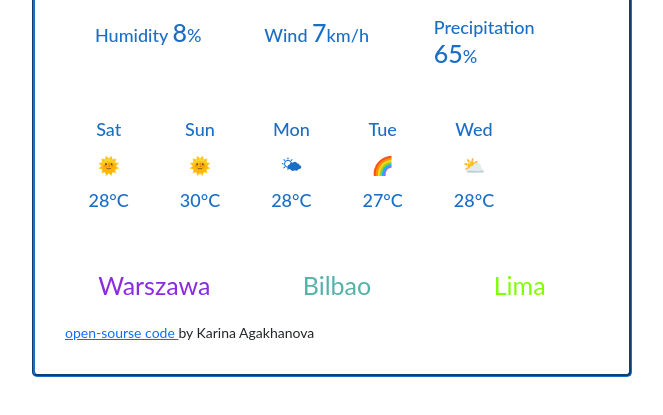
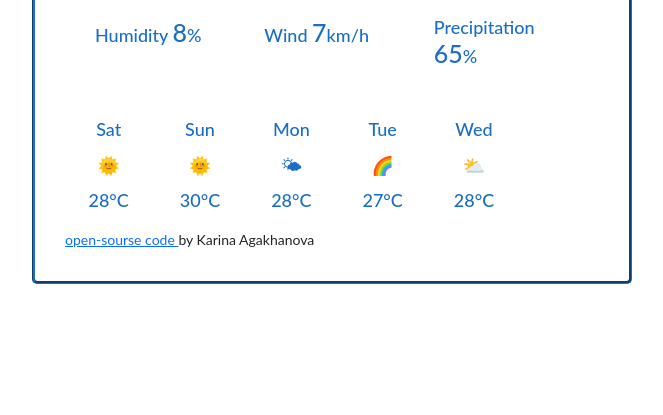
Before and after one commit to lacanella/K-Weather, a plain HTML site: page index.html in a window 1280 px wide. Shown: the part 781-1196 px from the top of the page, without its empty margins (38-701 px from the left). After the commit the page ends 1135 px from the top, so only its background shows below. Drawn offline with nearby package versions, Linux system fonts and the light colour scheme.

Commit message:
delete p with random cities

```diff
--- a/index.html
+++ b/index.html
@@ -75,20 +75,7 @@
         <div class="col-2">28°C</div>
       </div>
       </h4>
-      <br />
-      <p>
-      <div class="row">
-        <div class="col">
-          <div class="blueviolet"> Warszawa</div>
-        </div>
-        <div class="col">
-          <div class="green"> Bilbao</div>
-        </div>
-        <div class="col">
-          <div class="salad">Lima</div>
-        </div>
-      </div>
-      </p>
+
       <script
         src="https://cdn.jsdelivr.net/npm/bootstrap@5.2.0-beta1/dist/js/bootstrap.bundle.min.js"
         integrity="sha384-pprn3073KE6tl6bjs2QrFaJGz5/SUsLqktiwsUTF55Jfv3qYSDhgCecCxMW52nD2"
```
